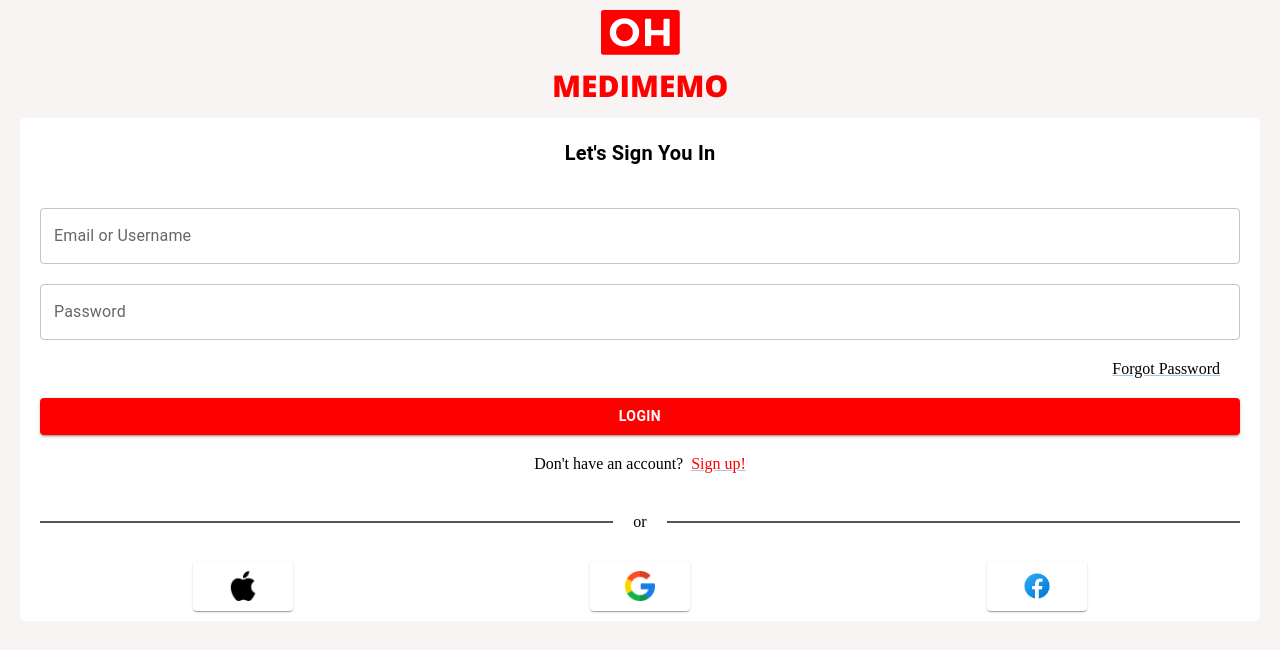
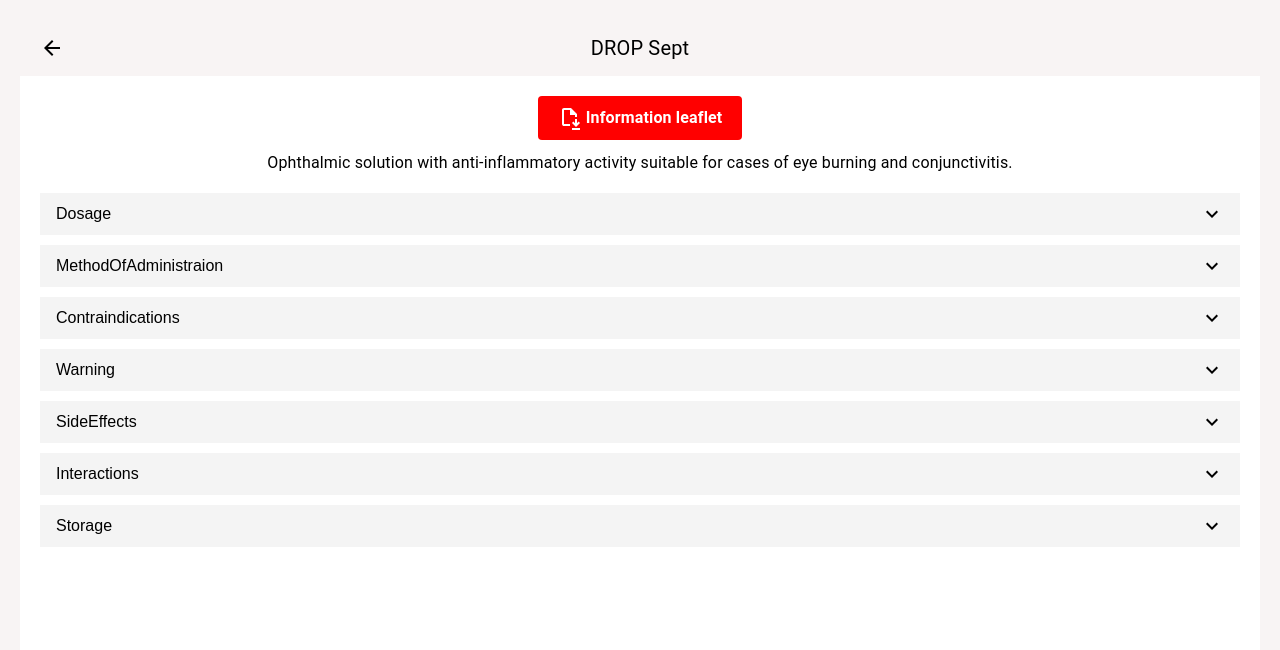
Before and after one commit to serene21/medimemo-uni2grow-2024, a React (Vite) app: page /drug/1 in a window 1280 px wide. Before the commit this address led to /login. Shown: the top 650 px of the page. Built offline with nearby package versions, Linux system fonts and the light colour scheme.

Commit message:
Drugs specifications page doned

```diff
--- a/db.json
+++ b/db.json
@@ -27,42 +27,42 @@
   ],
   "therapies": [
     {
-      "id": 1,
+      "id": "1",
       "name": "Cunjunctivitis",
       "userId": 1,
       "contact": 2,
       "notes": "this is the notes"
     },
     {
-      "id": 2,
+      "id": "2",
       "name": "Muscle pain",
       "userId": 1,
       "contact": 2,
       "notes": "this is the notes"
     },
     {
-      "id": 3,
+      "id": "3",
       "name": "headache",
       "userId": 1,
       "contact": 2,
       "notes": "this is the notes"
     },
     {
-      "id": 4,
+      "id": "4",
       "name": "Foot pains",
       "userId": 1,
       "contact": 2,
       "notes": "this is the notes"
     },
     {
-      "id": 5,
+      "id": "5",
       "name": "Stomach pain",
       "userId": 1,
       "contact": 2,
       "notes": "this is the notes"
     },
     {
-      "id": 6,
+      "id": "6",
       "name": "Backs pains",
       "userId": 1,
       "contact": 2,
@@ -159,7 +159,7 @@
       "therapyName": "Therapy 1",
       "time": "12h30PM",
       "date": "2024-09-20",
-      "taken": false,
+      "taken": true,
       "therapy": 1,
       "prescriptionTime": 1
     },
@@ -168,7 +168,7 @@
       "therapyName": "Therapy 2",
       "time": "12h30PM",
       "date": "2024-09-20",
-      "taken": true,
+      "taken": false,
       "therapy": 1,
       "prescriptionTime": 1
     }
--- a/src/App.tsx
+++ b/src/App.tsx
@@ -9,6 +9,7 @@ import Login from "./pages/login/Login";
 import { Therapies } from "./pages/therapies/Therapies.tsx";
 import Medication from "./pages/medications/Medication";
 import Dashboard from "./pages/Dashboard";
+import DrugSpecifications from "./pages/medications/drugSpecifications/DrugSpecifications.tsx";
 
 const router = createBrowserRouter([
   {
@@ -18,6 +19,10 @@ const router = createBrowserRouter([
   {
     path: "/dashboard",
     element: <Dashboard />,
+  },
+  {
+    path: "/drug/:id",
+    element: <DrugSpecifications />,
   },
 
   {
--- a/src/components/dose/ShowDose.tsx
+++ b/src/components/dose/ShowDose.tsx
@@ -2,6 +2,7 @@ import { CheckCircle, CircleOutlined } from "@mui/icons-material"
 import { alpha, Avatar, Checkbox, ListItem, ListItemAvatar, ListItemButton, ListItemText, Typography } from "@mui/material"
 import { IDose } from "../../models/Dose"
 import pill from "../../assets/images/medications/pill.svg";
+import { useNavigate } from "react-router-dom";
 
 interface DoseProps {
     item: IDose
@@ -11,6 +12,7 @@ interface DoseProps {
 
 
 function ShowDose(props: DoseProps) {
+    const navigate = useNavigate();
     const labelId = `checkbox-list-primary-label-${props.item.id}`;
 
     return (
@@ -25,7 +27,7 @@ function ShowDose(props: DoseProps) {
                     backgroundColor: props.item.taken ? alpha("#4DD8A7", 0.1) : "transparent",
                 }}
                 role={undefined}
-                onClick={() => props.handleClick(props.item)}
+                onClick={() => navigate(`/drug/${props.item.id}`)}
                 dense
             >
                 <ListItemAvatar>
--- /dev/null
+++ b/src/pages/medications/drugSpecifications/DrugSpecifications.tsx
@@ -0,0 +1,138 @@
+import { useNavigate } from "react-router-dom";
+import FileSave from "../../../assets/images/medications/drug/file_save.svg";
+import Header from "../../../components/header/Header";
+import "./drug.css";
+import Button from "@mui/material/Button";
+import {
+  Collapse,
+  List,
+  ListItemButton,
+  ListItemText,
+  Typography,
+} from "@mui/material";
+import React, { useState } from "react";
+import { ExpandLess, ExpandMore } from "@mui/icons-material";
+
+interface Drug {
+  dosage: string;
+  methodOfAdministraion: string;
+  contraindications: string;
+  warning: string;
+  sideEffects: string;
+  interactions: string;
+  storage: string;
+}
+
+const data: Drug = {
+  dosage: "30 mg/tablet, 1 tablet daily",
+  methodOfAdministraion: `- For ophtalmic use only
+   - Shake the bottle well defore use
+   - Tilt head back, pull down the lowed eyelid, and apply drops
+   - Avoid touching the dropper tip to any surface, including the eye`,
+  contraindications: "none",
+  warning: "none",
+  sideEffects: "none",
+  interactions: "none",
+  storage: "room temperature",
+};
+
+function DrugSpecifications() {
+  const navigate = useNavigate();
+  const drug: Drug = data;
+  const [openItems, setOpenItems] = useState<{ [key: string]: boolean }>({});
+
+  const handleClick = (key: string) => {
+    setOpenItems((prevOpenItems) => ({
+      ...prevOpenItems,
+      [key]: !prevOpenItems[key],
+    }));
+  };
+  return (
+    <div className="drug-container">
+      <Header
+        title="DROP Sept"
+        showBackButton={true}
+        onBackButtonClick={() => navigate(-1)}
+      />
+      <div className="drug-secondary">
+        <div className="drug-title">
+          <Button
+            variant="text"
+            sx={{ bgcolor: "#F00", px: "20px", py: "10px" }}
+          >
+            <img src={FileSave} alt="File Save" />
+            <Typography
+              color="initial"
+              sx={{
+                textTransform: "none",
+                color: "#fff",
+                fontWeight: "600",
+                fontSize: "16px",
+                lineHeight: "20px",
+              }}
+            >
+              &nbsp;Information leaflet
+            </Typography>
+          </Button>
+          <Typography
+            color="initial"
+            sx={{
+              textTransform: "none",
+              fontWeight: "400",
+              fontSize: "16px",
+              lineHeight: "25px",
+            }}
+          >
+            Ophthalmic solution with anti-inflammatory activity suitable for
+            cases of eye burning and conjunctivitis.
+          </Typography>
+        </div>
+        <List
+          sx={{
+            display: "flex",
+            flexDirection: "column",
+            gap: "10px",
+          }}
+        >
+          {Object.entries(drug).map(([key, value]) => (
+            <div key={key} className="drug-element">
+              <ListItemButton onClick={() => handleClick(key)}>
+                <ListItemText
+                disableTypography
+                  primary={key}
+                  sx={{
+                    fontFamily: "sans-serif",
+                    textTransform: "capitalize",
+                    display: "flex",
+                    justifyContent: "space-arround",
+                    alignItems: "center",
+                    flex: 1,
+                  }}
+                />
+                {openItems[key] ? <ExpandLess /> : <ExpandMore />}
+              </ListItemButton>
+              <Collapse in={openItems[key]} timeout="auto" unmountOnExit>
+                <List component="div" disablePadding>
+                  <ListItemButton sx={{ pl: 4 }}>
+                    <ListItemText
+                      primary={value
+                        .split("\n")
+                        .map((line: string, index: React.Key) => (
+                          <React.Fragment key={index}>
+                            {line}
+                            <br />
+                          </React.Fragment>
+                        ))}
+                    />
+                  </ListItemButton>
+                </List>
+              </Collapse>
+            </div>
+          ))}
+        </List>
+      </div>
+    </div>
+  );
+}
+
+export default DrugSpecifications;
--- /dev/null
+++ b/src/pages/medications/drugSpecifications/drug.css
@@ -0,0 +1,29 @@
+.drug-container {
+    flex: 1;
+    display: flex;
+    flex-direction: column;
+    padding: 20px;
+}
+
+.drug-secondary {
+    flex: 1;
+    display: flex;
+    flex-direction: column;
+    background-color: #fff;
+    padding: 20px;
+    overflow: auto;
+    gap: 10px;
+}
+
+.drug-title {
+    width: 100%;
+    display: flex;
+    flex-direction: column;
+    justify-content: center;
+    align-items: center;
+    gap: 10px;
+}
+
+.drug-element {
+    background-color: #F4F4F4;
+}
```
Also changed, not shown: src/assets/images/medications/drug/file_save.svg (added).
